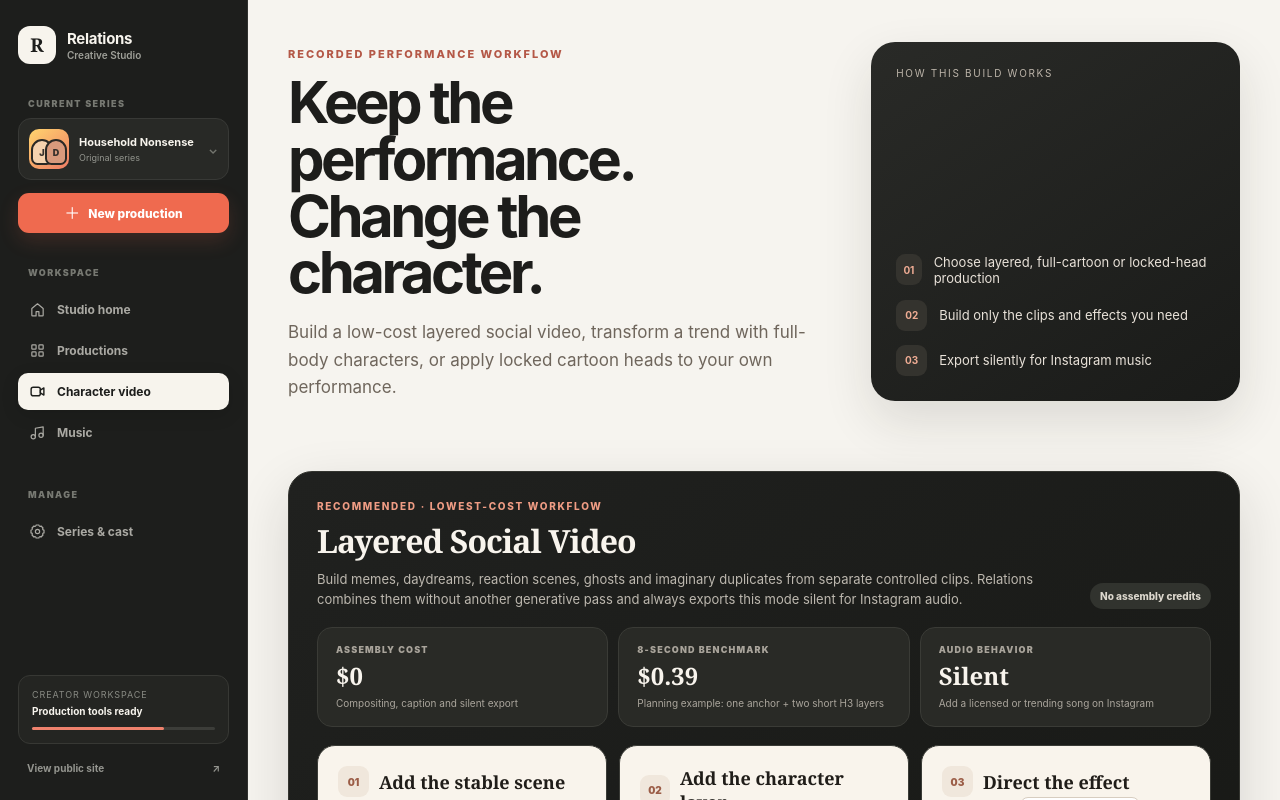
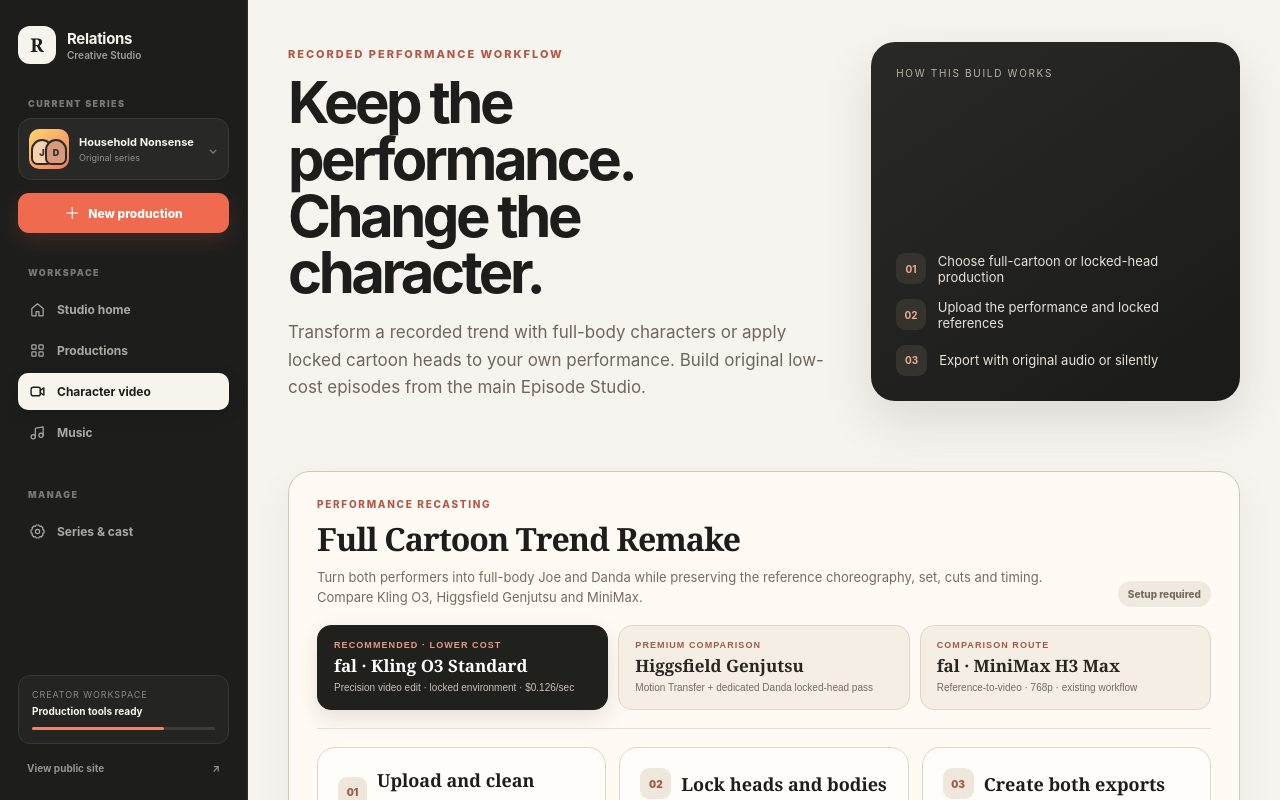
Before and after one commit to retroservices1121/relations, a Next.js app: page /recorded in a window 1280 px wide. Shown: the top 800 px of the page. Built offline with nearby package versions, Linux system fonts and the light colour scheme.

Commit message:
Add efficient full episode generation flow

```diff
--- a/app/recorded/page.tsx
+++ b/app/recorded/page.tsx
@@ -1,5 +1,4 @@
 import CartoonFaceWorkspace from "@/components/CartoonFaceWorkspace";
-import LayeredSocialPanel from "@/components/LayeredSocialPanel";
 import TrendRemakePanel from "@/components/TrendRemakePanel";
 import StudioShell from "@/components/StudioShell";
 import styles from "./recorded.module.css";
@@ -13,21 +12,21 @@ export default function RecordedVideoPage() {
             <span className={styles.kicker}>Recorded performance workflow</span>
             <h1>Keep the performance.<br />Change the character.</h1>
             <p>
-              Build a low-cost layered social video, transform a trend with full-body
-              characters, or apply locked cartoon heads to your own performance.
+              Transform a recorded trend with full-body characters or apply locked
+              cartoon heads to your own performance. Build original low-cost episodes
+              from the main Episode Studio.
             </p>
           </div>
           <aside className={styles.heroCard}>
             <span>How this build works</span>
             <ol>
-              <li><b>01</b> Choose layered, full-cartoon or locked-head production</li>
-              <li><b>02</b> Build only the clips and effects you need</li>
-              <li><b>03</b> Export silently for Instagram music</li>
+              <li><b>01</b> Choose full-cartoon or locked-head production</li>
+              <li><b>02</b> Upload the performance and locked references</li>
+              <li><b>03</b> Export with original audio or silently</li>
             </ol>
           </aside>
         </header>
 
-        <LayeredSocialPanel />
         <TrendRemakePanel />
         <CartoonFaceWorkspace />
       </div>
```
